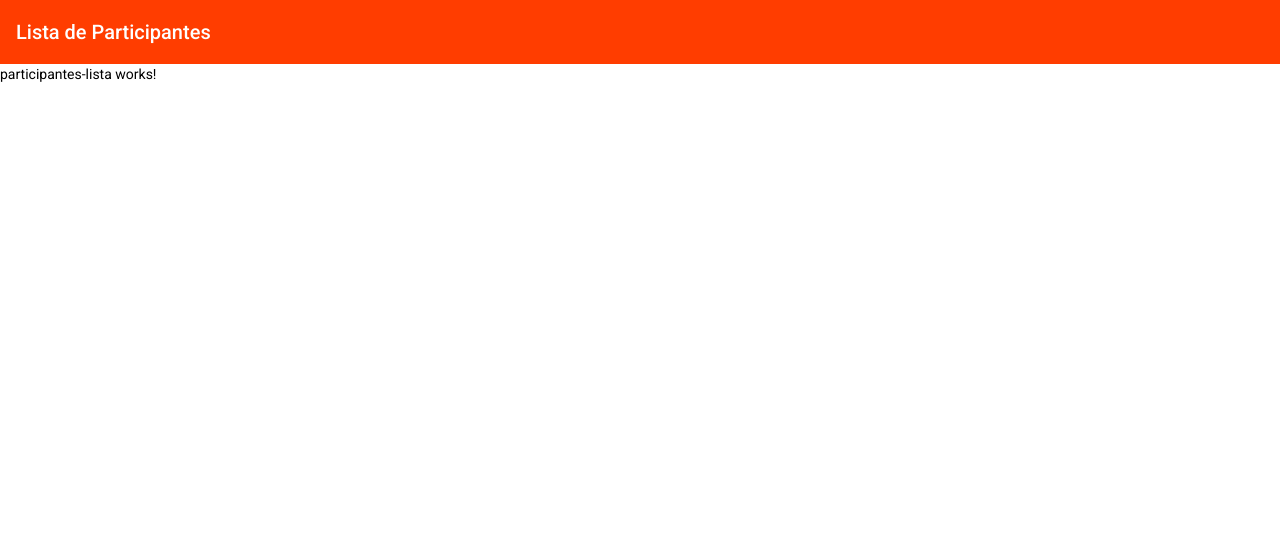
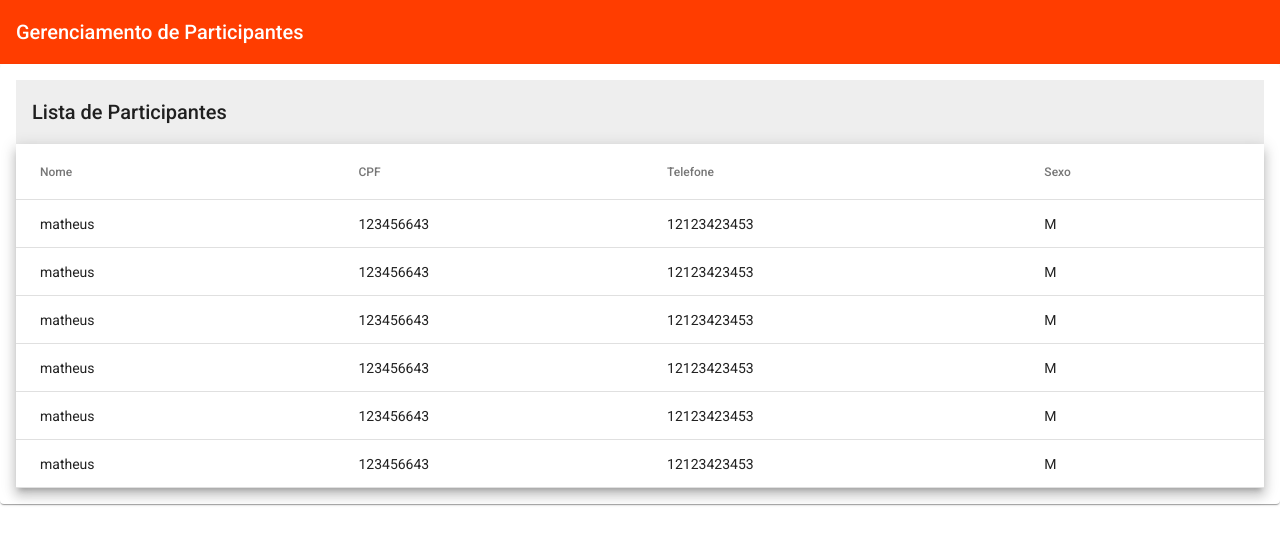
Before and after one commit to mbrandao10/participantes_spa, an Angular app in the folder participantes-front/: page /participantes-lista in a window 1280 px wide. Shown: the top 544 px of the page. Built offline with nearby package versions, Linux system fonts and the light colour scheme.

Commit message:
feat: adicionado layout tabela e organizacao e imports angular material

```diff
--- a/participantes-front/src/app/app.component.html
+++ b/participantes-front/src/app/app.component.html
@@ -1,4 +1,4 @@
 <mat-toolbar color="primary">
-  <span>Lista de Participantes</span>
+  <span>Gerenciamento de Participantes</span>
 </mat-toolbar>
 <router-outlet></router-outlet>
--- /dev/null
+++ b/participantes-front/src/app/participantes-lista/model/participantes.ts
@@ -0,0 +1,7 @@
+export interface Participantes {
+  _id: string;
+  nome: string;
+  cpf: string;
+  telefone: string;
+  sexo: string;
+}
--- a/participantes-front/src/app/participantes-lista/participantes-lista/participantes-lista.component.html
+++ b/participantes-front/src/app/participantes-lista/participantes-lista/participantes-lista.component.html
@@ -1 +1,37 @@
-<p>participantes-lista works!</p>
+
+<mat-card>
+  <mat-toolbar color= "accent"> Lista de Participantes </mat-toolbar>
+  <table mat-table [dataSource]= "participantes_lista" class= "mat-elevation-z8">
+
+    <!--- Note that these columns can be defined in any order.
+          The actual rendered columns are set as a property on the row definition" -->
+
+    <!-- Position Column -->
+    <ng-container matColumnDef="nome">
+      <th mat-header-cell *matHeaderCellDef> Nome </th>
+      <td mat-cell *matCellDef="let participante"> {{participante.nome}} </td>
+    </ng-container>
+
+    <!-- Name Column -->
+    <ng-container matColumnDef="cpf">
+      <th mat-header-cell *matHeaderCellDef> CPF </th>
+      <td mat-cell *matCellDef="let participante"> {{ participante.cpf }} </td>
+    </ng-container>
+
+    <!-- Weight Column -->
+    <ng-container matColumnDef="telefone">
+      <th mat-header-cell *matHeaderCellDef> Telefone </th>
+      <td mat-cell *matCellDef="let participante"> {{ participante.telefone }} </td>
+    </ng-container>
+
+    <!-- Symbol Column -->
+    <ng-container matColumnDef="sexo">
+      <th mat-header-cell *matHeaderCellDef> Sexo </th>
+      <td mat-cell *matCellDef="let participante"> {{ participante.sexo }} </td>
+    </ng-container>
+
+    <tr mat-header-row *matHeaderRowDef="displayedColumns"></tr>
+    <tr mat-row *matRowDef="let row; columns: displayedColumns;"></tr>
+  </table>
+
+</mat-card>
--- a/participantes-front/src/app/participantes-lista/participantes-lista/participantes-lista.component.scss
+++ b/participantes-front/src/app/participantes-lista/participantes-lista/participantes-lista.component.scss
@@ -0,0 +1,3 @@
+table {
+  width: 100%;
+}
--- a/participantes-front/src/app/participantes-lista/participantes-lista/participantes-lista.component.ts
+++ b/participantes-front/src/app/participantes-lista/participantes-lista/participantes-lista.component.ts
@@ -1,4 +1,6 @@
 import { Component, OnInit } from '@angular/core';
+
+import { Participantes } from '../model/participantes';
 
 @Component({
   selector: 'app-participantes-lista',
@@ -7,6 +9,16 @@ import { Component, OnInit } from '@angular/core';
 })
 export class ParticipantesListaComponent implements OnInit {
 
+  participantes_lista: Participantes[] = [
+    { _id: '1', nome: 'matheus', cpf: '123456643', telefone: '12123423453', sexo: 'M' },
+    { _id: '1', nome: 'matheus', cpf: '123456643', telefone: '12123423453', sexo: 'M' },
+    { _id: '1', nome: 'matheus', cpf: '123456643', telefone: '12123423453', sexo: 'M' },
+    { _id: '1', nome: 'matheus', cpf: '123456643', telefone: '12123423453', sexo: 'M' },
+    { _id: '1', nome: 'matheus', cpf: '123456643', telefone: '12123423453', sexo: 'M' },
+    { _id: '1', nome: 'matheus', cpf: '123456643', telefone: '12123423453', sexo: 'M' }
+  ];
+  displayedColumns = ['nome', 'cpf', 'telefone', 'sexo']
+
   constructor() { }
 
   ngOnInit(): void {
--- a/participantes-front/src/styles.scss
+++ b/participantes-front/src/styles.scss
@@ -3,10 +3,10 @@
 @include mat-core();
 
 $custom-app-primary: mat-palette($mat-deep-orange, A400);
-$custom-app-secondary: mat-palette($mat-brown);
+$custom-app-accent: mat-palette($mat-gray, 200);
 $custom-app-warn: mat-palette($mat-red);
 
-$custom-theme: mat-light-theme( $custom-app-primary,$custom-app-secondary,$custom-app-warn );
+$custom-theme: mat-light-theme( $custom-app-primary,$custom-app-accent,$custom-app-warn );
 
 @include angular-material-theme($custom-theme);
 
```
Also changed, not shown: participantes-front/src/app/participantes-lista/participantes-lista.module.ts (+5 -3 lines), participantes-front/src/app/shared/app-material/app-material.module.ts (added, +15 -0 lines).
